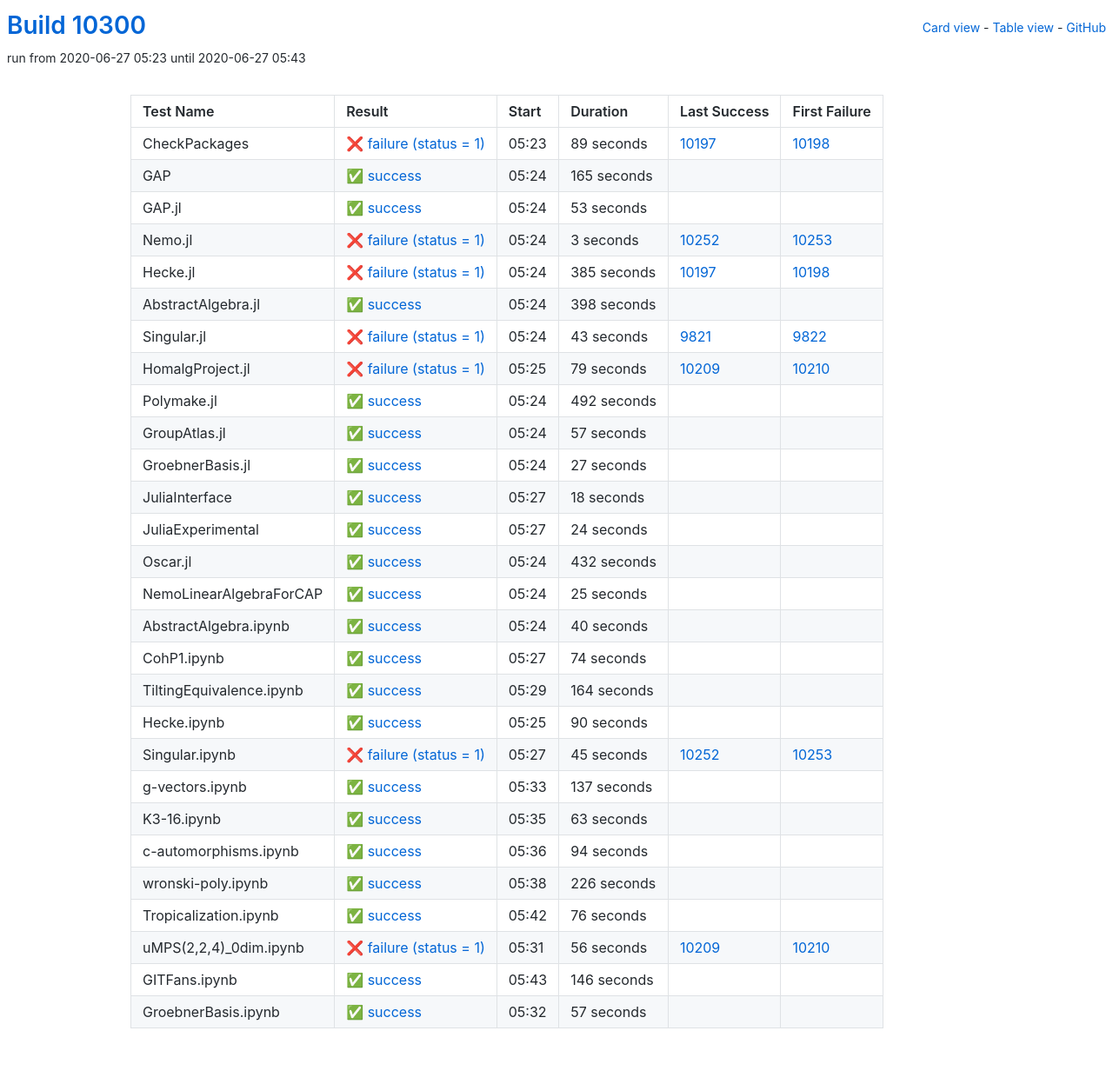
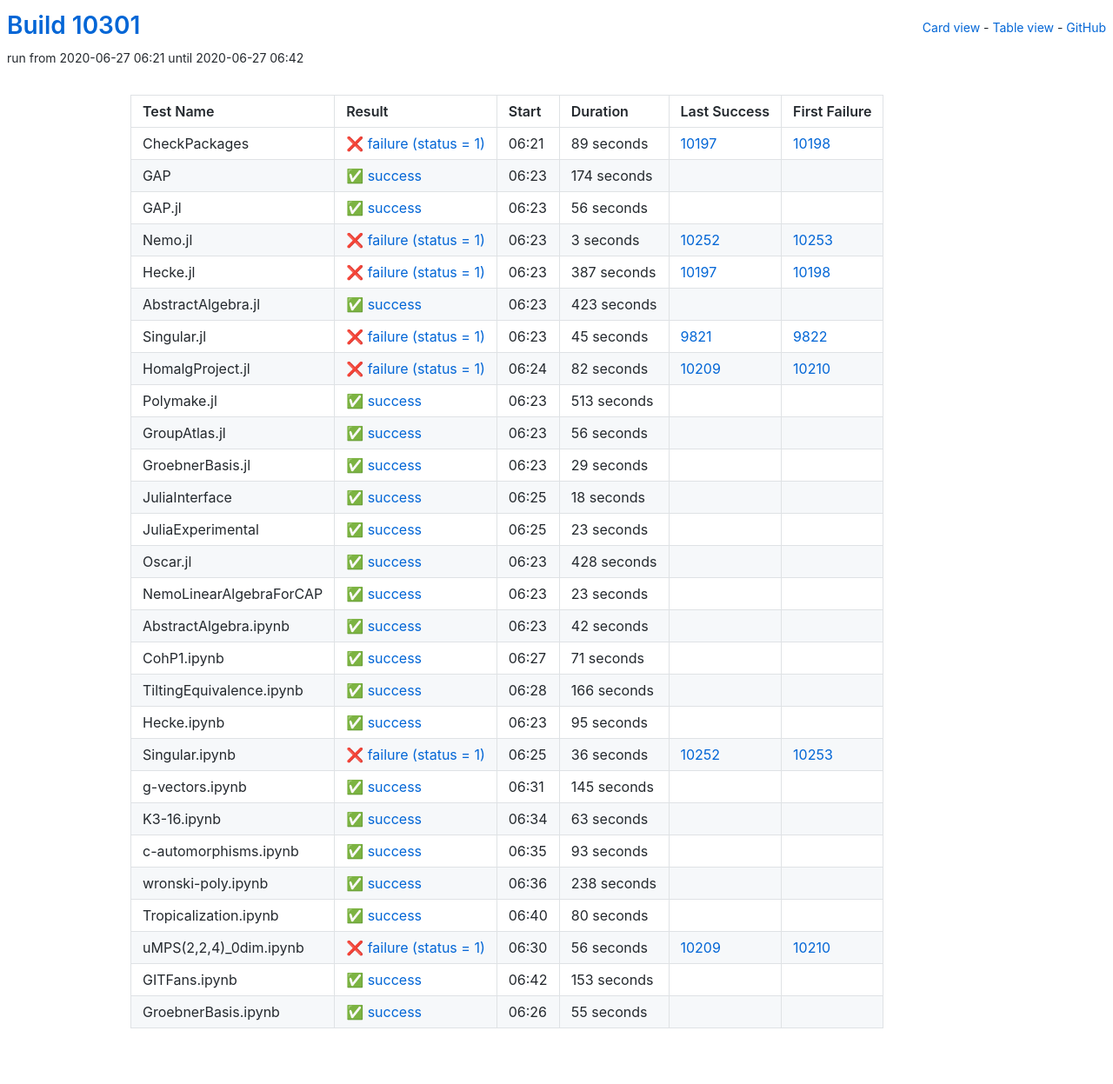
Before and after one commit to oscar-system/oscar-ci-status, a Jekyll site: the page built from table.html, in a window 1280 px wide. Shown: the whole page at 87% size. Built offline with Jekyll 4.4.1, drawn with Linux system fonts in a browser that asks for light colours.

Commit message:
Build #10301

```diff
--- a/_data/ci.yml
+++ b/_data/ci.yml
@@ -1,6 +1,6 @@
 ---
-build: 10300
-build_url: https://oscarci.mathematik.uni-kl.de/job/oscar/10300/
+build: 10301
+build_url: https://oscarci.mathematik.uni-kl.de/job/oscar/10301/
 job: oscar
 organization: oscar-system
 repo: oscar-ci-status
@@ -8,8 +8,8 @@ repourl: https://github.com/oscar-system/oscar-ci-status
 tests:
 - name: CheckPackages
   id: checkpackages
-  log: https://oscarci.mathematik.uni-kl.de/job/oscar/10300/artifact/logs/build-10300/CheckPackages.log
-  start: 2020-06-27 05:23
+  log: https://oscarci.mathematik.uni-kl.de/job/oscar/10301/artifact/logs/build-10301/CheckPackages.log
+  start: 2020-06-27 06:21
   success: false
   exitcode: 1
   status: failure
@@ -20,32 +20,32 @@ tests:
   first_failure_url: https://oscarci.mathematik.uni-kl.de/job/oscar/10198/
 - name: GAP
   id: gap
-  log: https://oscarci.mathematik.uni-kl.de/job/oscar/10300/artifact/logs/build-10300/GAP.log
-  start: 2020-06-27 05:24
+  log: https://oscarci.mathematik.uni-kl.de/job/oscar/10301/artifact/logs/build-10301/GAP.log
+  start: 2020-06-27 06:23
   success: true
   exitcode: 0
   status: success
-  duration: 165
+  duration: 174
   last_success: false
   last_success_url:
   first_failure: false
   first_failure_url:
 - name: GAP.jl
   id: gap-jl
-  log: https://oscarci.mathematik.uni-kl.de/job/oscar/10300/artifact/logs/build-10300/GAP.jl.log
-  start: 2020-06-27 05:24
+  log: https://oscarci.mathematik.uni-kl.de/job/oscar/10301/artifact/logs/build-10301/GAP.jl.log
+  start: 2020-06-27 06:23
   success: true
   exitcode: 0
   status: success
-  duration: 53
+  duration: 56
   last_success: false
   last_success_url:
   first_failure: false
   first_failure_url:
 - name: Nemo.jl
   id: nemo-jl
-  log: https://oscarci.mathematik.uni-kl.de/job/oscar/10300/artifact/logs/build-10300/Nemo.jl.log
-  start: 2020-06-27 05:24
+  log: https://oscarci.mathematik.uni-kl.de/job/oscar/10301/artifact/logs/build-10301/Nemo.jl.log
+  start: 2020-06-27 06:23
   success: false
   exitcode: 1
   status: failure
@@ -56,92 +56,92 @@ tests:
   first_failure_url: https://oscarci.mathematik.uni-kl.de/job/oscar/10253/
 - name: Hecke.jl
   id: hecke-jl
-  log: https://oscarci.mathematik.uni-kl.de/job/oscar/10300/artifact/logs/build-10300/Hecke.jl.log
-  start: 2020-06-27 05:24
+  log: https://oscarci.mathematik.uni-kl.de/job/oscar/10301/artifact/logs/build-10301/Hecke.jl.log
+  start: 2020-06-27 06:23
   success: false
   exitcode: 1
   status: failure
-  duration: 385
+  duration: 387
   last_success: 10197
   last_success_url: https://oscarci.mathematik.uni-kl.de/job/oscar/10197/
   first_failure: 10198
   first_failure_url: https://oscarci.mathematik.uni-kl.de/job/oscar/10198/
 - name: AbstractAlgebra.jl
   id: abstractalgebra-jl
-  log: https://oscarci.mathematik.uni-kl.de/job/oscar/10300/artifact/logs/build-10300/AbstractAlgebra.jl.log
-  start: 2020-06-27 05:24
+  log: https://oscarci.mathematik.uni-kl.de/job/oscar/10301/artifact/logs/build-10301/AbstractAlgebra.jl.log
+  start: 2020-06-27 06:23
   success: true
   exitcode: 0
   status: success
-  duration: 398
+  duration: 423
   last_success: false
   last_success_url:
   first_failure: false
   first_failure_url:
 - name: Singular.jl
   id: singular-jl
-  log: https://oscarci.mathematik.uni-kl.de/job/oscar/10300/artifact/logs/build-10300/Singular.jl.log
-  start: 2020-06-27 05:24
+  log: https://oscarci.mathematik.uni-kl.de/job/oscar/10301/artifact/logs/build-10301/Singular.jl.log
+  start: 2020-06-27 06:23
   success: false
   exitcode: 1
   status: failure
-  duration: 43
+  duration: 45
   last_success: 9821
   last_success_url: https://oscarci.mathematik.uni-kl.de/job/oscar/9821/
   first_failure: 9822
   first_failure_url: https://oscarci.mathematik.uni-kl.de/job/oscar/9822/
 - name: HomalgProject.jl
   id: homalgproject-jl
-  log: https://oscarci.mathematik.uni-kl.de/job/oscar/10300/artifact/logs/build-10300/HomalgProject.jl.log
-  start: 2020-06-27 05:25
+  log: https://oscarci.mathematik.uni-kl.de/job/oscar/10301/artifact/logs/build-10301/HomalgProject.jl.log
+  start: 2020-06-27 06:24
   success: false
   exitcode: 1
   status: failure
-  duration: 79
+  duration: 82
   last_success: 10209
   last_success_url: https://oscarci.mathematik.uni-kl.de/job/oscar/10209/
   first_failure: 10210
   first_failure_url: https://oscarci.mathematik.uni-kl.de/job/oscar/10210/
 - name: Polymake.jl
   id: polymake-jl
-  log: https://oscarci.mathematik.uni-kl.de/job/oscar/10300/artifact/logs/build-10300/Polymake.jl.log
-  start: 2020-06-27 05:24
+  log: https://oscarci.mathematik.uni-kl.de/job/oscar/10301/artifact/logs/build-10301/Polymake.jl.log
+  start: 2020-06-27 06:23
   success: true
   exitcode: 0
   status: success
-  duration: 492
+  duration: 513
   last_success: false
   last_success_url:
   first_failure: false
   first_failure_url:
 - name: GroupAtlas.jl
   id: groupatlas-jl
-  log: https://oscarci.mathematik.uni-kl.de/job/oscar/10300/artifact/logs/build-10300/GroupAtlas.jl.log
-  start: 2020-06-27 05:24
+  log: https://oscarci.mathematik.uni-kl.de/job/oscar/10301/artifact/logs/build-10301/GroupAtlas.jl.log
+  start: 2020-06-27 06:23
   success: true
   exitcode: 0
   status: success
-  duration: 57
+  duration: 56
   last_success: false
   last_success_url:
   first_failure: false
   first_failure_url:
 - name: GroebnerBasis.jl
   id: groebnerbasis-jl
-  log: https://oscarci.mathematik.uni-kl.de/job/oscar/10300/artifact/logs/build-10300/GroebnerBasis.jl.log
-  start: 2020-06-27 05:24
+  log: https://oscarci.mathematik.uni-kl.de/job/oscar/10301/artifact/logs/build-10301/GroebnerBasis.jl.log
+  start: 2020-06-27 06:23
   success: true
   exitcode: 0
   status: success
-  duration: 27
+  duration: 29
   last_success: false
   last_success_url:
   first_failure: false
   first_failure_url:
 - name: JuliaInterface
   id: juliainterface
-  log: https://oscarci.mathematik.uni-kl.de/job/oscar/10300/artifact/logs/build-10300/JuliaInterface.log
-  start: 2020-06-27 05:27
+  log: https://oscarci.mathematik.uni-kl.de/job/oscar/10301/artifact/logs/build-10301/JuliaInterface.log
+  start: 2020-06-27 06:25
   success: true
   exitcode: 0
   status: success
@@ -152,116 +152,116 @@ tests:
   first_failure_url:
 - name: JuliaExperimental
   id: juliaexperimental
-  log: https://oscarci.mathematik.uni-kl.de/job/oscar/10300/artifact/logs/build-10300/JuliaExperimental.log
-  start: 2020-06-27 05:27
+  log: https://oscarci.mathematik.uni-kl.de/job/oscar/10301/artifact/logs/build-10301/JuliaExperimental.log
+  start: 2020-06-27 06:25
   success: true
   exitcode: 0
   status: success
-  duration: 24
+  duration: 23
   last_success: false
   last_success_url:
   first_failure: false
   first_failure_url:
 - name: Oscar.jl
   id: oscar-jl
-  log: https://oscarci.mathematik.uni-kl.de/job/oscar/10300/artifact/logs/build-10300/Oscar.jl.log
-  start: 2020-06-27 05:24
+  log: https://oscarci.mathematik.uni-kl.de/job/oscar/10301/artifact/logs/build-10301/Oscar.jl.log
+  start: 2020-06-27 06:23
   success: true
   exitcode: 0
   status: success
-  duration: 432
+  duration: 428
   last_success: false
   last_success_url:
   first_failure: false
   first_failure_url:
 - name: NemoLinearAlgebraForCAP
   id: nemolinearalgebraforcap
-  log: https://oscarci.mathematik.uni-kl.de/job/oscar/10300/artifact/logs/build-10300/NemoLinearAlgebraForCAP.log
-  start: 2020-06-27 05:24
+  log: https://oscarci.mathematik.uni-kl.de/job/oscar/10301/artifact/logs/build-10301/NemoLinearAlgebraForCAP.log
+  start: 2020-06-27 06:23
   success: true
   exitcode: 0
   status: success
-  duration: 25
+  duration: 23
   last_success: false
   last_success_url:
   first_failure: false
   first_failure_url:
 - name: AbstractAlgebra.ipynb
   id: abstractalgebra-ipynb
-  log: https://oscarci.mathematik.uni-kl.de/job/oscar/10300/artifact/logs/build-10300/AbstractAlgebra.ipynb.log
-  start: 2020-06-27 05:24
+  log: https://oscarci.mathematik.uni-kl.de/job/oscar/10301/artifact/logs/build-10301/AbstractAlgebra.ipynb.log
+  start: 2020-06-27 06:23
   success: true
   exitcode: 0
   status: success
-  duration: 40
+  duration: 42
   last_success: false
   last_success_url:
   first_failure: false
   first_failure_url:
 - name: CohP1.ipynb
   id: cohp1-ipynb
-  log: https://oscarci.mathematik.uni-kl.de/job/oscar/10300/artifact/logs/build-10300/CohP1.ipynb.log
-  start: 2020-06-27 05:27
+  log: https://oscarci.mathematik.uni-kl.de/job/oscar/10301/artifact/logs/build-10301/CohP1.ipynb.log
+  start: 2020-06-27 06:27
   success: true
   exitcode: 0
   status: success
-  duration: 74
+  duration: 71
   last_success: false
   last_success_url:
   first_failure: false
   first_failure_url:
 - name: TiltingEquivalence.ipynb
   id: tiltingequivalence-ipynb
-  log: https://oscarci.mathematik.uni-kl.de/job/oscar/10300/artifact/logs/build-10300/TiltingEquivalence.ipynb.log
-  start: 2020-06-27 05:29
+  log: https://oscarci.mathematik.uni-kl.de/job/oscar/10301/artifact/logs/build-10301/TiltingEquivalence.ipynb.log
+  start: 2020-06-27 06:28
   success: true
   exitcode: 0
   status: success
-  duration: 164
+  duration: 166
   last_success: false
   last_success_url:
   first_failure: false
   first_failure_url:
 - name: Hecke.ipynb
   id: hecke-ipynb
-  log: https://oscarci.mathematik.uni-kl.de/job/oscar/10300/artifact/logs/build-10300/Hecke.ipynb.log
-  start: 2020-06-27 05:25
+  log: https://oscarci.mathematik.uni-kl.de/job/oscar/10301/artifact/logs/build-10301/Hecke.ipynb.log
+  start: 2020-06-27 06:23
   success: true
   exitcode: 0
   status: success
-  duration: 90
+  duration: 95
   last_success: false
   last_success_url:
   first_failure: false
   first_failure_url:
 - name: Singular.ipynb
   id: singular-ipynb
-  log: https://oscarci.mathematik.uni-kl.de/job/oscar/10300/artifact/logs/build-10300/Singular.ipynb.log
-  start: 2020-06-27 05:27
+  log: https://oscarci.mathematik.uni-kl.de/job/oscar/10301/artifact/logs/build-10301/Singular.ipynb.log
+  start: 2020-06-27 06:25
   success: false
   exitcode: 1
   status: failure
-  duration: 45
+  duration: 36
   last_success: 10252
   last_success_url: https://oscarci.mathematik.uni-kl.de/job/oscar/10252/
   first_failure: 10253
   first_failure_url: https://oscarci.mathematik.uni-kl.de/job/oscar/10253/
 - name: g-vectors.ipynb
   id: g-vectors-ipynb
-  log: https://oscarci.mathematik.uni-kl.de/job/oscar/10300/artifact/logs/build-10300/g-vectors.ipynb.log
-  start: 2020-06-27 05:33
+  log: https://oscarci.mathematik.uni-kl.de/job/oscar/10301/artifact/logs/build-10301/g-vectors.ipynb.log
+  start: 2020-06-27 06:31
   success: true
   exitcode: 0
   status: success
-  duration: 137
+  duration: 145
   last_success: false
   last_success_url:
   first_failure: false
   first_failure_url:
 - name: K3-16.ipynb
   id: k3-16-ipynb
-  log: https://oscarci.mathematik.uni-kl.de/job/oscar/10300/artifact/logs/build-10300/K3-16.ipynb.log
-  start: 2020-06-27 05:35
+  log: https://oscarci.mathematik.uni-kl.de/job/oscar/10301/artifact/logs/build-10301/K3-16.ipynb.log
+  start: 2020-06-27 06:34
   success: true
   exitcode: 0
   status: success
@@ -272,44 +272,44 @@ tests:
   first_failure_url:
 - name: c-automorphisms.ipynb
   id: c-automorphisms-ipynb
-  log: https://oscarci.mathematik.uni-kl.de/job/oscar/10300/artifact/logs/build-10300/c-automorphisms.ipynb.log
-  start: 2020-06-27 05:36
+  log: https://oscarci.mathematik.uni-kl.de/job/oscar/10301/artifact/logs/build-10301/c-automorphisms.ipynb.log
+  start: 2020-06-27 06:35
   success: true
   exitcode: 0
   status: success
-  duration: 94
+  duration: 93
   last_success: false
   last_success_url:
   first_failure: false
   first_failure_url:
 - name: wronski-poly.ipynb
   id: wronski-poly-ipynb
-  log: https://oscarci.mathematik.uni-kl.de/job/oscar/10300/artifact/logs/build-10300/wronski-poly.ipynb.log
-  start: 2020-06-27 05:38
+  log: https://oscarci.mathematik.uni-kl.de/job/oscar/10301/artifact/logs/build-10301/wronski-poly.ipynb.log
+  start: 2020-06-27 06:36
   success: true
   exitcode: 0
   status: success
-  duration: 226
+  duration: 238
   last_success: false
   last_success_url:
   first_failure: false
   first_failure_url:
 - name: Tropicalization.ipynb
   id: tropicalization-ipynb
-  log: https://oscarci.mathematik.uni-kl.de/job/oscar/10300/artifact/logs/build-10300/Tropicalization.ipynb.log
-  start: 2020-06-27 05:42
+  log: https://oscarci.mathematik.uni-kl.de/job/oscar/10301/artifact/logs/build-10301/Tropicalization.ipynb.log
+  start: 2020-06-27 06:40
   success: true
   exitcode: 0
   status: success
-  duration: 76
+  duration: 80
   last_success: false
   last_success_url:
   first_failure: false
   first_failure_url:
 - name: uMPS(2,2,4)_0dim.ipynb
   id: umps-2-2-4-0dim-ipynb
-  log: https://oscarci.mathematik.uni-kl.de/job/oscar/10300/artifact/logs/build-10300/uMPS-2-2-4-_0dim.ipynb.log
-  start: 2020-06-27 05:31
+  log: https://oscarci.mathematik.uni-kl.de/job/oscar/10301/artifact/logs/build-10301/uMPS-2-2-4-_0dim.ipynb.log
+  start: 2020-06-27 06:30
   success: false
   exitcode: 1
   status: failure
@@ -320,24 +320,24 @@ tests:
   first_failure_url: https://oscarci.mathematik.uni-kl.de/job/oscar/10210/
 - name: GITFans.ipynb
   id: gitfans-ipynb
-  log: https://oscarci.mathematik.uni-kl.de/job/oscar/10300/artifact/logs/build-10300/GITFans.ipynb.log
-  start: 2020-06-27 05:43
+  log: https://oscarci.mathematik.uni-kl.de/job/oscar/10301/artifact/logs/build-10301/GITFans.ipynb.log
+  start: 2020-06-27 06:42
   success: true
   exitcode: 0
   status: success
-  duration: 146
+  duration: 153
   last_success: false
   last_success_url:
   first_failure: false
   first_failure_url:
 - name: GroebnerBasis.ipynb
   id: groebnerbasis-ipynb
-  log: https://oscarci.mathematik.uni-kl.de/job/oscar/10300/artifact/logs/build-10300/GroebnerBasis.ipynb.log
-  start: 2020-06-27 05:32
+  log: https://oscarci.mathematik.uni-kl.de/job/oscar/10301/artifact/logs/build-10301/GroebnerBasis.ipynb.log
+  start: 2020-06-27 06:26
   success: true
   exitcode: 0
   status: success
-  duration: 57
+  duration: 55
   last_success: false
   last_success_url:
   first_failure: false
```
Also changed, not shown: README.md.
